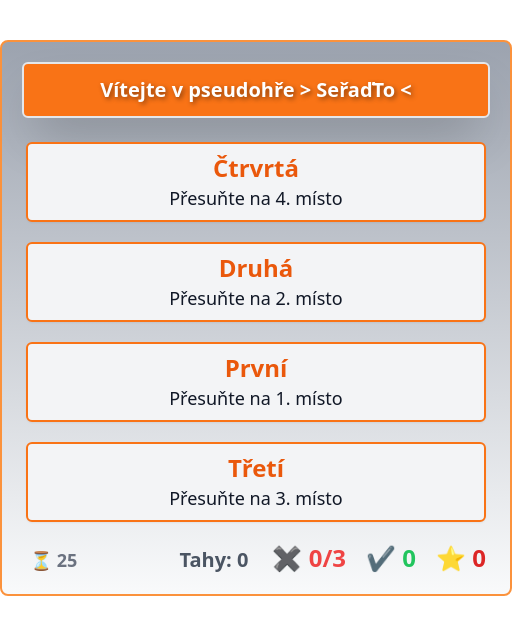
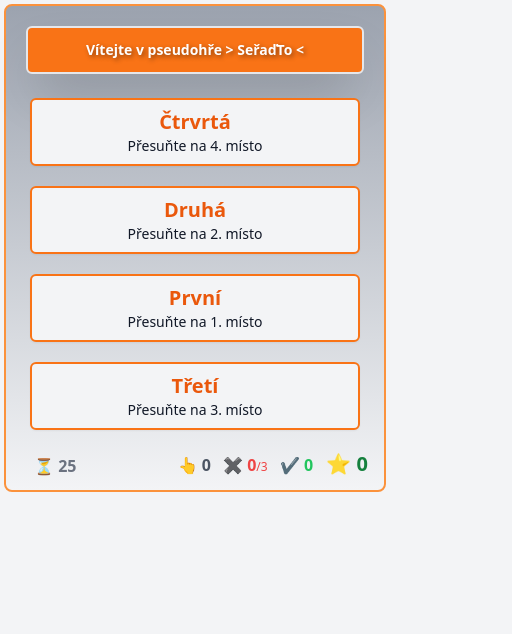
Before and after one commit to martyd420/testing-vue-vite-tailwind, a Vue app: page / in a window 390 px wide. Shown: the top 634 px of the page, 512 px wide, since content can reach past the window. Built offline with nearby package versions, Linux system fonts and the light colour scheme.

Commit message:
styles changed for mobile devices support

```diff
--- a/index.html
+++ b/index.html
@@ -8,7 +8,7 @@
     <title>Seřaď to!</title>
   </head>
 
-  <body>
+  <body class="bg-gray-100">
 
     <div id="app"></div>
 
--- a/src/App.vue
+++ b/src/App.vue
@@ -87,18 +87,34 @@
 
 <template>
 
-    <div class="w-128 m-auto mt-10 p-1 rounded-lg border-2 border-orange-400 bg-gray-300 bg-gradient-to-b from-gray-400 to-gray-50">
+    <div class="m-1 p-1 rounded-lg border-2 border-orange-400 bg-gray-300 bg-gradient-to-b from-gray-400 to-gray-100">
 
         <Question @next-move="++count" @solved="++count_solved" :id="current_question_id" :question="current_question" :answers="current_answers"/>
 
-        <section id="score" class="text-right font-bold pb-4">
-            <!-- button @click="nextQuestion">debug next</button><br -->
-            <span title="Zbývající čas na otázku" class="float-left mt-1 ml-6 text-lg text-gray-500">⏳ {{ timeout }}</span>
-            <span title="Počet tahů" class="pr-6 text-xl text-gray-600">Tahy: {{ count }}</span>
-            <span title="Počet nestihnutých / chyb" class="pr-5 text-2xl text-red-500">✖️ {{ fails }}/3</span>
-            <span title="Počet vyřešených" class="pr-5 text-2xl text-green-500">✔️ {{ count_solved }}</span>
-            <span title="Score" class="pr-5 text-2xl text-red-600">⭐ {{ score }}</span>
+        <section id="score" class="text-right font-bold pb-2">
+
+            <span title="Zbývající čas na otázku" class="float-left mt-1 ml-6 text-md text-gray-500">
+                ⏳ {{ timeout }}
+            </span>
+
+            <span title="Počet tahů" class="pr-2 text-md text-gray-600">
+                👆 {{ count }}
+            </span>
+
+            <span title="Počet nestihnutých / chyb" class="pr-2 text-md text-red-500">
+                ✖️ {{ fails }}<span class="text-xs font-normal">/3</span>
+            </span>
+
+            <span title="Počet vyřešených" class="pr-2 text-md text-green-500">
+                ✔️ {{ count_solved }}
+                </span>
+
+            <span title="Score" class="pr-3 text-xl text-green-700">
+                ⭐ {{ score }}
+            </span>
+
         </section>
+
     </div>
 
 </template>
--- a/src/components/Question.vue
+++ b/src/components/Question.vue
@@ -1,6 +1,6 @@
 <template>
 
-    <h1 class="text-shadow font-bold shadow-2xl text-center text-xl m-4 mb-6 p-3 border-2 border-opacity-95 rounded-md bg-orange-500 text-white ">
+    <h1 class="text-shadow font-bold shadow-2xl text-center text-sm m-4 mb-6 p-3 border-2 border-opacity-95 rounded-md bg-orange-500 text-white ">
         {{ question }}
     </h1>
 
--- a/src/index.css
+++ b/src/index.css
@@ -25,15 +25,29 @@
 
 
 @layer components {
+
     article {
-        @apply border-orange-500 border-2 hover:border-gray-900 p-2 m-5 rounded-md text-gray-900 shadow-sm hover:shadow-xl bg-gray-100 hover:bg-orange-100 cursor-pointer
+        @apply
+        border-2
+        border-orange-500
+        hover:border-gray-900
+        rounded-md
+        bg-gray-100
+        hover:bg-orange-100
+        p-2
+        m-5
+        text-gray-900
+        shadow-sm
+        hover:shadow-xl
+        cursor-pointer
     }
 
     article > h3 {
-        @apply text-orange-600 text-2xl text-center font-bold
+        @apply text-orange-600 text-xl text-center font-bold
     }
 
     article > p {
-        @apply text-center text-lg
+        @apply text-center text-sm
     }
+
 }
```
